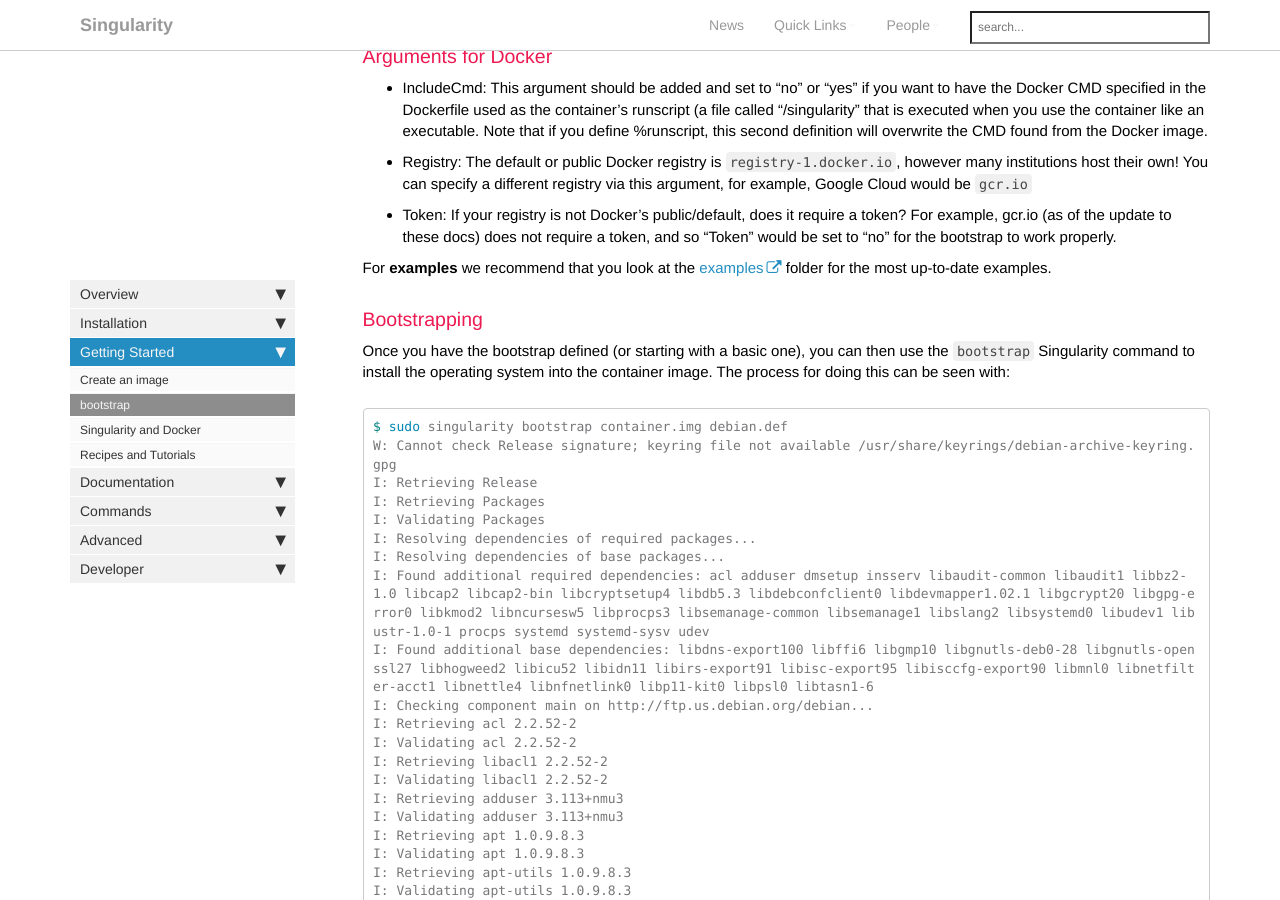
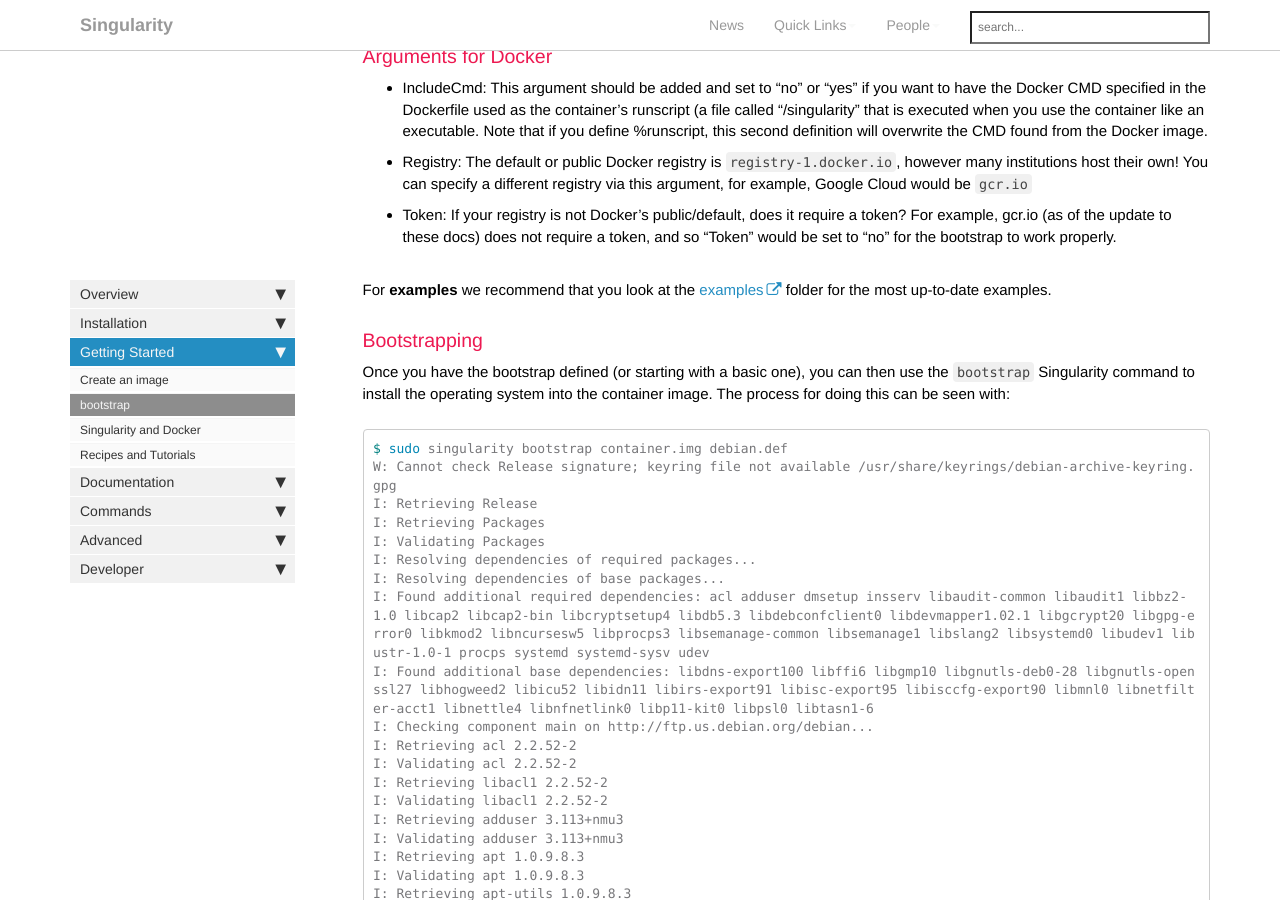
Before and after one commit to singularityware/singularityware.github.io, a Jekyll site: the page built from pages/docs/getting-started/bootstrap-image.md, in a window 1280 px wide and 900 px high, scrolled down 1434 px. Built offline with Jekyll 4.4.1, drawn with Linux system fonts in a browser that asks for light colours; nearby versions of some CDN libraries; comment, search, counter and statistics services are not loaded.

```diff
--- a/pages/docs/getting-started/bootstrap-image.md
+++ b/pages/docs/getting-started/bootstrap-image.md
@@ -52,7 +52,7 @@ Each of the above has slightly different arguments you will be interested in:
 - Token: If your registry is not Docker's public/default, does it require a token? For example, gcr.io (as of the update to these docs) does not require a token, and so "Token" would be set to "no" for the bootstrap to work properly.
 
 
-For <strong>examples</strong> we recommend that you look at the <a href="{{ site.repo}}/tree/master/examples" target="_blank">examples</a> folder for the most up-to-date examples.
+<br>For <strong>examples</strong> we recommend that you look at the <a href="{{ site.repo}}/tree/master/examples" target="_blank">examples</a> folder for the most up-to-date examples.
 
 ### Bootstrapping
 Once you have the bootstrap defined (or starting with a basic one), you can then use the `bootstrap` Singularity command to install the operating system into the container image. The process for doing this can be seen with:
```
Also changed, not shown: _posts/recipes/2016-09-23-singularity-on-comet.md (+1 -0 lines).
